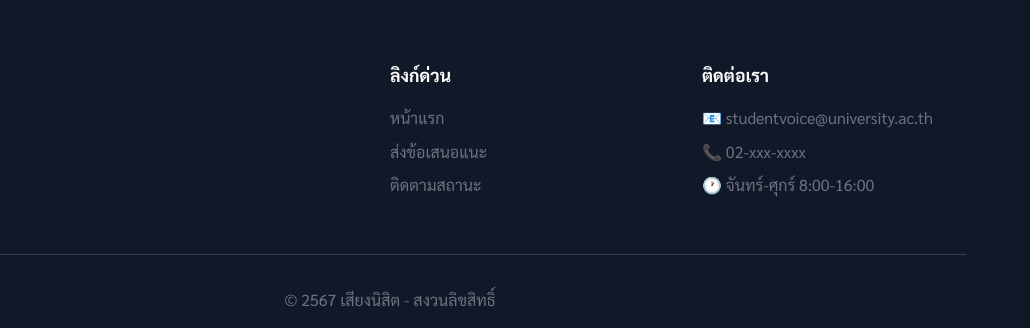
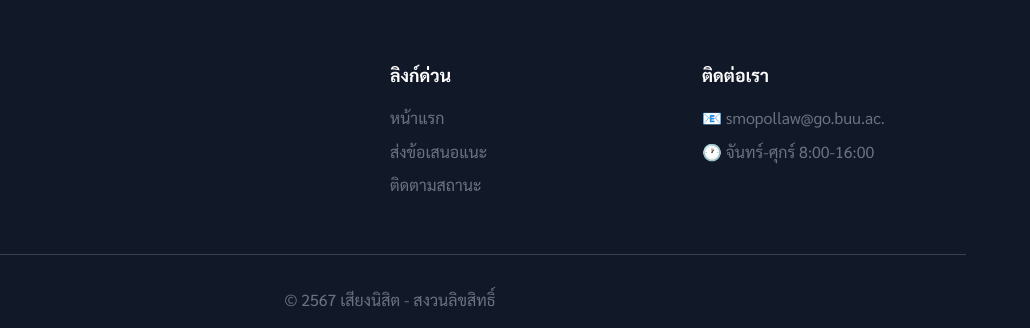
Before and after one commit to KNN56/VoiceHub, a website: page VoiceHub/index.html in a window 1280 px wide. Shown: the part 3143-3471 px from the top of the page, 250-1280 px from the left. Drawn offline with Linux system fonts and the light colour scheme; a script that the page names is missing.

Commit message:
Update contact email and label text in index.html

```diff
--- a/VoiceHub/index.html
+++ b/VoiceHub/index.html
@@ -267,7 +267,7 @@ body { font-family: 'Sarabun', sans-serif; background-color: var(--white); color
                     <textarea id="description" rows="5" placeholder="อธิบายรายละเอียดเพิ่มเติม..." required></textarea>
                 </div>
                 <div class="form-group">
-                    <label for="email">อีเมลติดต่อ <span class="optional">(ไม่จำเป็นต้องกรอก)</span></label>
+                    <label for="email">อีเมลติดต่อ <span class="optional">(ไม่บังคับ)</span></label>
                     <input type="email" id="email" placeholder="6xxxxxxx@go.buu.ac.th">
                 </div>
                 <div class="form-check">
@@ -346,8 +346,7 @@ body { font-family: 'Sarabun', sans-serif; background-color: var(--white); color
             </div>
             <div class="footer-contact">
                 <h4>ติดต่อเรา</h4>
-                <p>📧 studentvoice@university.ac.th</p>
-                <p>📞 02-xxx-xxxx</p>
+                <p>📧 smopollaw@go.buu.ac.</p>
                 <p>🕐 จันทร์-ศุกร์ 8:00-16:00</p>
             </div>
         </div>
```
